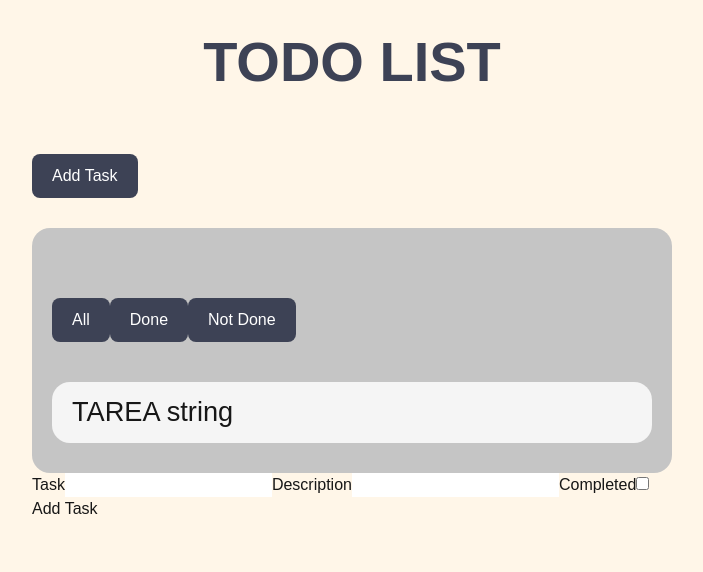
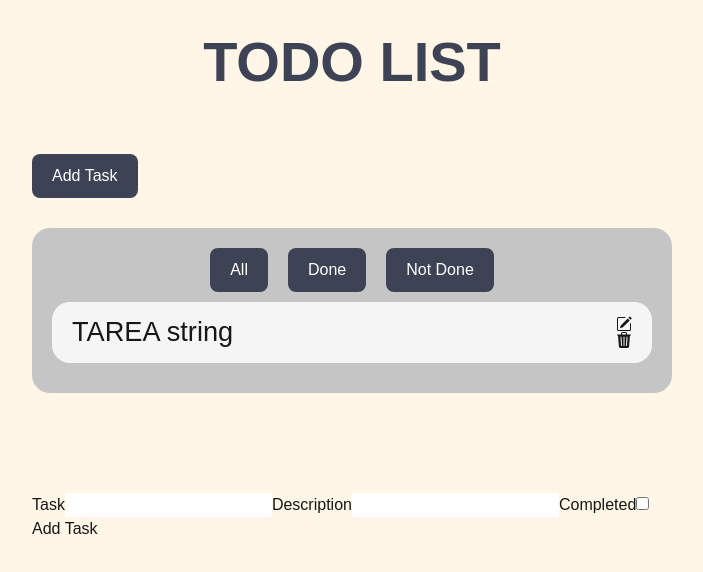
Before and after one commit to Gabriel-Perez-Marquez/my-app, a Next.js app: page / in a window 1280 px wide. Shown: the top 572 px of the page, without its empty margins (288-991 px from the left). Built offline with nearby package versions, Linux system fonts and the light colour scheme.

Commit message:
Arreglo de la funcionalidad y organizacion del programa

```diff
--- a/src/app/componentes/listItem.tsx
+++ b/src/app/componentes/listItem.tsx
@@ -24,6 +24,12 @@ let tasks: TaskProps[] = [
         children: "string",
         completed: false,
         userId: 56
+    },
+    {
+        id: 6,
+        children: "kajsbdavdsjashvdjavsjdadavdvajshvjajsvdjas",
+        completed: true,
+        userId: 57
     }
 ];
 
@@ -63,7 +69,13 @@ interface ListItemCompProps {
 
 function ListItemComp(props: ListItemCompProps) {
     return <div className='task'>
-      TAREA {props.name}
+        <span>TAREA {props.name}</span>
+        <span><svg xmlns="http://www.w3.org/2000/svg" width="16" height="16" fill="currentColor" className="bi bi-pencil-square" viewBox="0 0 16 16">
+            <path d="M15.502 1.94a.5.5 0 0 1 0 .706L14.459 3.69l-2-2L13.502.646a.5.5 0 0 1 .707 0l1.293 1.293zm-1.75 2.456-2-2L4.939 9.21a.5.5 0 0 0-.121.196l-.805 2.414a.25.25 0 0 0 .316.316l2.414-.805a.5.5 0 0 0 .196-.12l6.813-6.814z" />
+            <path fill-rule="evenodd" d="M1 13.5A1.5 1.5 0 0 0 2.5 15h11a1.5 1.5 0 0 0 1.5-1.5v-6a.5.5 0 0 0-1 0v6a.5.5 0 0 1-.5.5h-11a.5.5 0 0 1-.5-.5v-11a.5.5 0 0 1 .5-.5H9a.5.5 0 0 0 0-1H2.5A1.5 1.5 0 0 0 1 2.5z" />
+        </svg><svg xmlns="http://www.w3.org/2000/svg" width="16" height="16" fill="currentColor" className="bi bi-trash3-fill" viewBox="0 0 16 16">
+                <path d="M11 1.5v1h3.5a.5.5 0 0 1 0 1h-.538l-.853 10.66A2 2 0 0 1 11.115 16h-6.23a2 2 0 0 1-1.994-1.84L2.038 3.5H1.5a.5.5 0 0 1 0-1H5v-1A1.5 1.5 0 0 1 6.5 0h3A1.5 1.5 0 0 1 11 1.5m-5 0v1h4v-1a.5.5 0 0 0-.5-.5h-3a.5.5 0 0 0-.5.5M4.5 5.029l.5 8.5a.5.5 0 1 0 .998-.06l-.5-8.5a.5.5 0 1 0-.998.06m6.53-.528a.5.5 0 0 0-.528.47l-.5 8.5a.5.5 0 0 0 .998.058l.5-8.5a.5.5 0 0 0-.47-.528M8 4.5a.5.5 0 0 0-.5.5v8.5a.5.5 0 0 0 1 0V5a.5.5 0 0 0-.5-.5" />
+            </svg></span>
     </div>
 }
 
@@ -72,7 +84,7 @@ interface ListItemCompProps {
 }
 
 function FilterSelect(props: FilterSelectProps) {
-    return <div>
+    return <div className='filterButtons'>
         <PrimaryButton handleClick={() => props.setFilter(Filter.All)}>All</PrimaryButton>
         <PrimaryButton handleClick={() => props.setFilter(Filter.Done)}>Done</PrimaryButton>
         <PrimaryButton handleClick={() => props.setFilter(Filter.NotDone)}>Not Done</PrimaryButton>
--- a/src/app/componentes/popUp.tsx
+++ b/src/app/componentes/popUp.tsx
@@ -6,7 +6,7 @@ interface PopUpProps {
 }
 
 
-export default function PopUp({isVisible, form}: PopUpProps) {
+export default function PopUp({ isVisible, form }: PopUpProps) {
     return (
         <div className={isVisible ? "visible" : "hidden"}>
             {form}
--- a/src/app/componentes/primary-button.tsx
+++ b/src/app/componentes/primary-button.tsx
@@ -7,6 +7,6 @@ interface PrimaryButtonProps {
 
 export default function PrimaryButton(props: PrimaryButtonProps) {
   return <button type="button" className="primary-button" onClick={props.handleClick}>
-  {props.children}
+    {props.children}
   </button>;
 }
--- a/src/app/componentes/task.tsx
+++ b/src/app/componentes/task.tsx
@@ -10,7 +10,7 @@ export interface TaskProps {
 }
 
 export default function Task(props: TaskProps) {
-    const[done, setDone] = useState(true);
+    const [done, setDone] = useState(true);
     const changeDone = () => setDone(!done);
     return (
         <div className="task">
--- a/src/app/globals.css
+++ b/src/app/globals.css
@@ -1,8 +1,12 @@
 @tailwind base;
 @tailwind components;
 @tailwind utilities;
-/*@import url('https://fonts.googleapis.com/css2?family=Poppins:ital,wght@0,100;0,200;0,300;0,400;0,500;0,600;0,700;0,800;0,900;1,100;1,200;1,300;1,400;1,500;1,600;1,700;1,800;1,900&display=swap');
-*/
+
+@font-face {
+  font-family: "Poppins";
+  src: url("https://fonts.googleapis.com/css2?family=Poppins:ital,wght@0,100;0,200;0,300;0,400;0,500;0,600;0,700;0,800;0,900;1,100;1,200;1,300;1,400;1,500;1,600;1,700;1,800;1,900&display=swap");
+}
+
 :root {
   --background: #ffffff;
   --foreground: #171717;
@@ -18,17 +22,16 @@
 body {
   color: var(--foreground);
   background: var(--background);
-  font-family: 'Poppind', sans-serif;
+  font-family: "Poppins", sans-serif;
   background-color: rgb(255, 246, 232);
-
 }
 
-.container{
+.container {
   width: 50%;
   margin: 0 auto;
 }
 
-.title{
+.title {
   font-size: 3.5rem;
   font-weight: 700;
   color: #3d4255;
@@ -36,17 +39,26 @@ body {
   text-align: center;
 }
 
-.primary-button{
+.primary-button {
   background-color: #3d4255;
   color: white;
   padding: 10px 20px;
   border-radius: 8px;
   cursor: pointer;
+}
+
+.buttons {
   margin-top: 50px;
   margin-bottom: 30px;
 }
 
-.tasks{
+.filterButtons {
+  display: flex;
+  justify-content: center;
+  gap: 20px;
+}
+
+.tasks {
   align-items: center;
   margin-top: 90px;
   margin: 0 auto;
@@ -55,7 +67,7 @@ body {
   border-radius: 18px;
 }
 
-.task{
+.task {
   margin: 0 auto;
   display: flex;
   align-items: center;
@@ -67,5 +79,12 @@ body {
   margin-bottom: 10px;
   gap: 15px;
   font-size: 1.7em;
+  overflow: auto;
+}
 
+.form {
+  display: flex;
+  align-items: center;
+  justify-content: space-between;
+  margin-top: 50px;
 }
```
Also changed, not shown: package.json (+7 -6 lines), src/app/componentes/form.tsx (indentation only), src/app/page.tsx (indentation only), 1 other file (tests, documents, lock files or other folders). Lines whose indentation alone changed are shown as unchanged.
